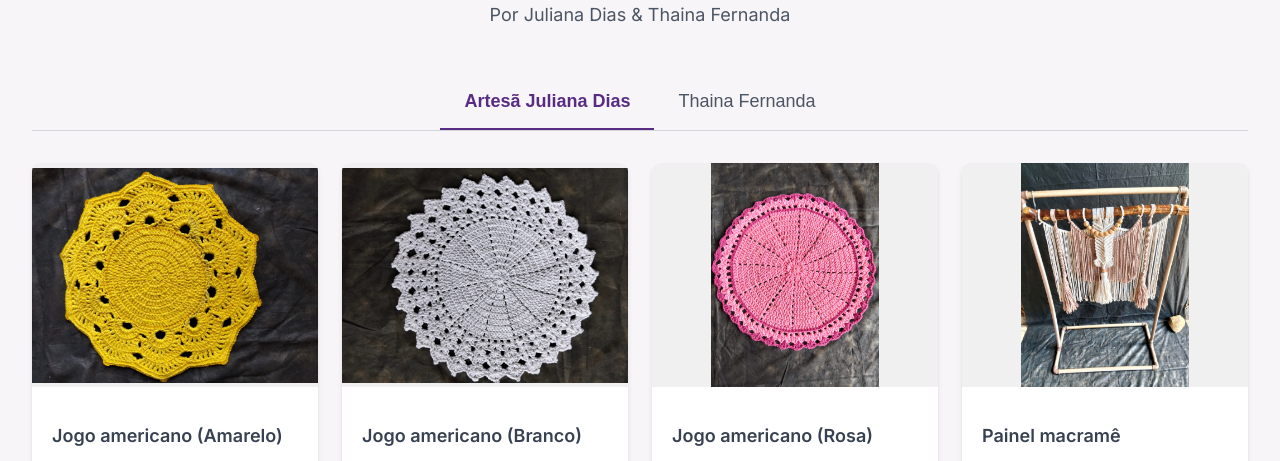
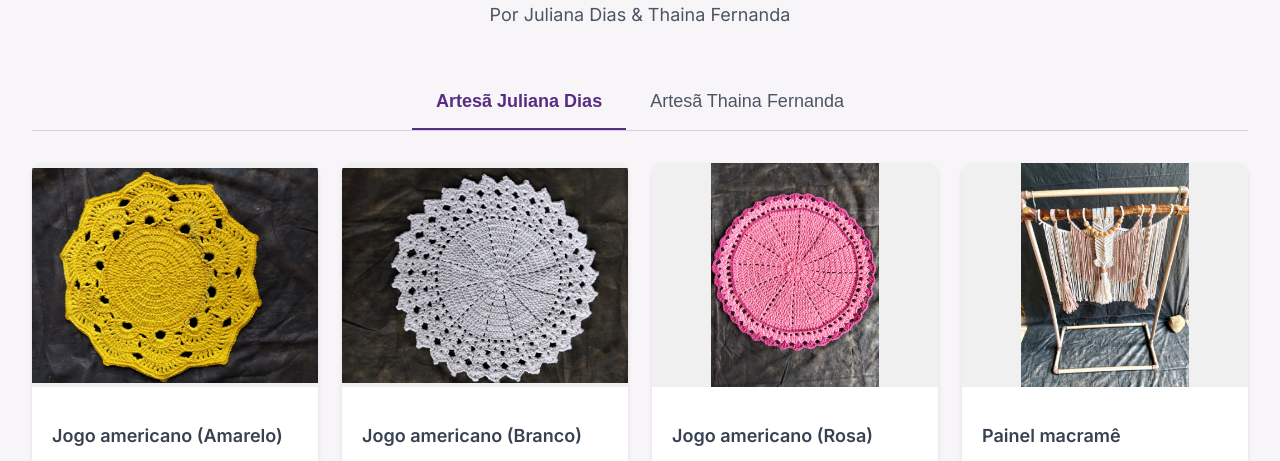
Before and after one commit to eniolord12/AtelieDoceTrama, a plain HTML site: page catalogo.html in a window 1280 px wide. Shown: the part 321-782 px from the top of the page. Drawn offline with Linux system fonts and the light colour scheme.

Commit message:
Add função da Thaina

```diff
--- a/catalogo.html
+++ b/catalogo.html
@@ -32,7 +32,7 @@
                 Artesã Juliana Dias
             </button>
             <button id="tab-thaina" class="tab-button">
-                Thaina Fernanda
+                Artesã Thaina Fernanda
             </button>
         </nav>
 
```
